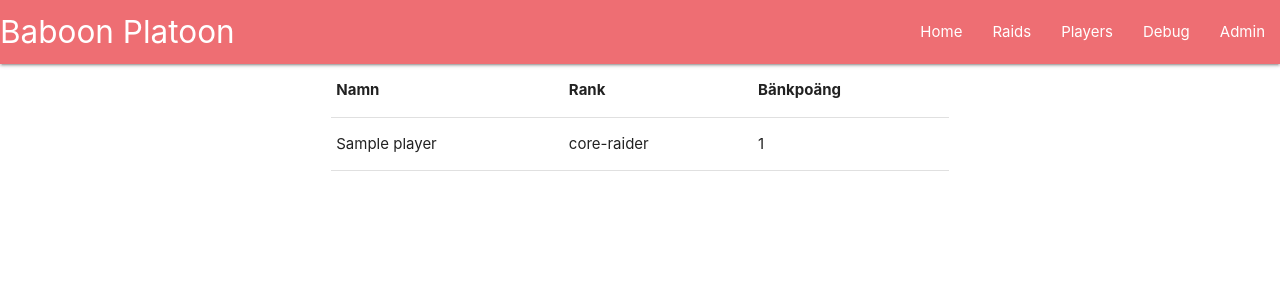
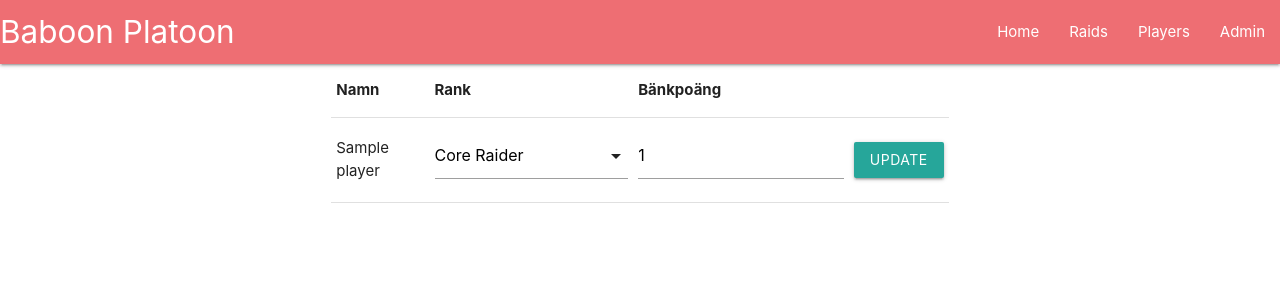
Before and after one commit to Siffran/baboon-web, a Flask app: page /players in a window 1280 px wide. Shown: the top 300 px of the page. Run offline with Flask 3, Linux system fonts and the light colour scheme; tables that the repository leaves empty hold one stand-in row (values such as "Sample post"); some libraries are stand-ins or nearby versions.

Commit message:
more UI, added functionality to set player params manually

```diff
--- a/app/main/routes.py
+++ b/app/main/routes.py
@@ -8,6 +8,7 @@ import sqlalchemy as sa
 from app import db
 from app.models import User, Player, Raid, RaidPlayer
 from app.main import bp
+from sqlalchemy import func
 import requests
 
 @bp.route('/')
@@ -62,10 +63,24 @@ def raids():
 
 @bp.route('/players')
 def players():
-    players = db.session.scalars(sa.select(Player)).all()
+
+    players = db.session.scalars(sa.select(Player).order_by(func.lower(Player.name))).all()
     return render_template("players.html", players=players)
 
-# TODO - Add admin stuff here...
+@bp.route('/players/<int:player_id>', methods=['POST'])
+def update_player(player_id):
+    bp = request.form['bp']
+    rank = request.form['rank']
+
+    # Here, implement logic to update the player's BP and rank in the database.
+    player = Player.query.get(player_id)  # Assuming you're using SQLAlchemy
+    if player:
+        player.bp = bp
+        player.rank = rank
+        db.session.commit()
+
+    return redirect(url_for('main.players'))  # Redirect to the players page after update
+
 @bp.route('/admin', methods=['GET'])
 @login_required
 def admin():
@@ -78,7 +93,6 @@ def fetch_raids():
     fetch_upcoming_raid_events()
 
     return redirect(url_for('main.raids'))
-
 
 # Extract data from Raid Helper API: https://raid-helper.dev/documentation/api
 
--- a/app/static/styles.css
+++ b/app/static/styles.css
@@ -1 +1,31 @@
 /* styles.css */
+
+/* Gradient background for different roles */
+.highlight-tank {
+    background: linear-gradient(135deg, #7e4e00, #a35501);
+    color: white; /* Text color for headers */
+}
+
+.highlight-healer {
+    background: linear-gradient(135deg, #4CAF50, #81C784);
+    color: white; /* Text color for headers */
+}
+
+.highlight-melee {
+    background: linear-gradient(135deg, #720297, #b902d9);
+    color: white; /* Text color for headers */
+}
+
+.highlight-ranged {
+    background: linear-gradient(135deg, #077bda, #63b5ef);
+    color: white; /* Text color for headers */
+}
+
+.highlight-core {
+    color: yellowgreen; /* Text color for headers */
+}
+
+.highlight-benched {
+    background: linear-gradient(135deg, #871f0f, #d41e02);
+    color: white; /* Text color for headers */
+}
--- a/app/templates/base.html
+++ b/app/templates/base.html
@@ -3,12 +3,11 @@
     <head>
         <meta charset="UTF-8">
         <meta name="viewport" content="width=device-width, initial-scale=1.0">
+
+        <!-- jQuery -->
+        <script src="https://cdnjs.cloudflare.com/ajax/libs/jquery/3.5.1/jquery.min.js"></script>
         <!-- Materialize CSS -->
         <link href="https://cdnjs.cloudflare.com/ajax/libs/materialize/1.0.0/css/materialize.min.css" rel="stylesheet">
-        <!-- jQuery -->
-        <script src="https://cdnjs.cloudflare.com/ajax/libs/jquery/3.5.1/jquery.min.js"></script>
-        <!-- Materialize JS -->
-        <script src="https://cdnjs.cloudflare.com/ajax/libs/materialize/1.0.0/js/materialize.min.js"></script>
         <!-- Google Material icons -->
         <link href="https://fonts.googleapis.com/icon?family=Material+Icons" rel="stylesheet">
         <!-- Custom styles...-->
@@ -22,12 +21,13 @@
     <body>
         <nav>
             <div class="nav-wrapper">
-                <a href="#" class="brand-logo">Baboon Platoon</a>
+                <a href="{{ url_for('main.index') }}" class="brand-logo">Baboon Platoon</a>
+                <a href="#" data-target="mobile-menu" class="sidenav-trigger"><i class="material-icons">menu</i></a>
                 <ul id="nav-mobile" class="right hide-on-med-and-down">
                     <li><a href="{{ url_for('main.index') }}">Home</a></li>
                     <li><a href="{{ url_for('main.raids') }}">Raids</a></li>
                     <li><a href="{{ url_for('main.players') }}">Players</a></li>
-                    <li><a href="{{ url_for('main.debug') }}">Debug</a></li>
+                    <!-- <li><a href="{{ url_for('main.debug') }}">Debug</a></li> -->
                     {% if current_user.is_anonymous %}
                     <li><a href="{{ url_for('main.login') }}">Admin</a></li>
                     {% else %}
@@ -36,6 +36,20 @@
                 </ul>
             </div>
         </nav>
+
+        <!-- Side Navigation for Mobile -->
+        <ul class="sidenav" id="mobile-menu">
+            <li><a href="{{ url_for('main.index') }}">Home</a></li>
+            <li><a href="{{ url_for('main.raids') }}">Raids</a></li>
+            <li><a href="{{ url_for('main.players') }}">Players</a></li>
+            <li><a href="{{ url_for('main.debug') }}">Debug</a></li>
+            {% if current_user.is_anonymous %}
+            <li><a href="{{ url_for('main.login') }}">Admin</a></li>
+            {% else %}
+            <li><a href="{{ url_for('main.logout') }}">Logout</a></li>
+            {% endif %}
+        </ul>
+
         {% with messages = get_flashed_messages() %}
         {% if messages %}
         <ul>
@@ -61,3 +75,13 @@
         {{ moment.locale(auto_detect=True) }}
     </body>
 </html>
+
+<!-- Materialize JS -->
+<script src="https://cdnjs.cloudflare.com/ajax/libs/materialize/1.0.0/js/materialize.min.js"></script>
+
+<script>
+    document.addEventListener('DOMContentLoaded', function() {
+        var elems = document.querySelectorAll('.sidenav');
+        var instances = M.Sidenav.init(elems);
+    });
+</script>
--- a/app/templates/login.html
+++ b/app/templates/login.html
@@ -18,7 +18,6 @@
             <span style="color: red;">[{{ error }}]</span>
             {% endfor %}
         </p>
-        <p>{{ form.remember_me() }} {{ form.remember_me.label }}</p>
         <p>{{ form.submit() }}</p>
     </form>
 {% endblock %}
--- a/app/templates/players.html
+++ b/app/templates/players.html
@@ -1,24 +1,43 @@
 {% extends "base.html" %}
 
 {% block content %}
-
-<table class="responsive-table highlight">
+<table>
     <tr>
         <th>Namn</th>
         <th>Rank</th>
         <th>Bänkpoäng</th>
+        <th></th>
     </tr>
     {% for player in players %}
-        <tr>
-            <td>{{ player.name }}</td>
-            <td>{{ player.rank }}</td>
-            <td>{{ player.bp }}</td>
-        </tr>
-    {% else %}
+    <tr>
+        <td>{{ player.name }}</td>
+        <td>
+            <form action="{{ url_for('main.update_player', player_id=player.discord_id) }}" method="POST" style="display: inline;">
+                <select name="rank" required>
+                    <option value="trial" {% if player.rank == 'trial' %}selected{% endif %}>Trial</option>
+                    <option value="raider" {% if player.rank == 'raider' %}selected{% endif %}>Raider</option>
+                    <option value="core-raider" {% if player.rank == 'core-raider' %}selected{% endif %}>Core Raider</option>
+                </select>
+        </td>
+        <td>
+            <input type="number" name="bp" value="{{ player.bp }}" required>
+        </td>
+        <td>
+            <button type="submit" class="btn">Update</button>
+        </td>
+            </form>
+    </tr>
+{% else %}
         <tr>
             <td colspan="3">No players found</td>
         </tr>
     {% endfor %}
 </table>
+<script>
+    // Init select elements...
+    $(document).ready(function(){
+        $('select').formSelect();
+    });
+</script>
 
 {% endblock %}
--- a/app/templates/raids.html
+++ b/app/templates/raids.html
@@ -2,7 +2,7 @@
 
 {% block content %}
 
-<table class="responsive-table highlight">
+<table class="highlight">
     <tr>
         <th>Titel</th>
         <th>Typ</th>
```
Also changed, not shown: app/templates/_player.html (+10 -2 lines), app/templates/index.html (+10 -35 lines), app/static/images/bench_baboon2.png (added).
